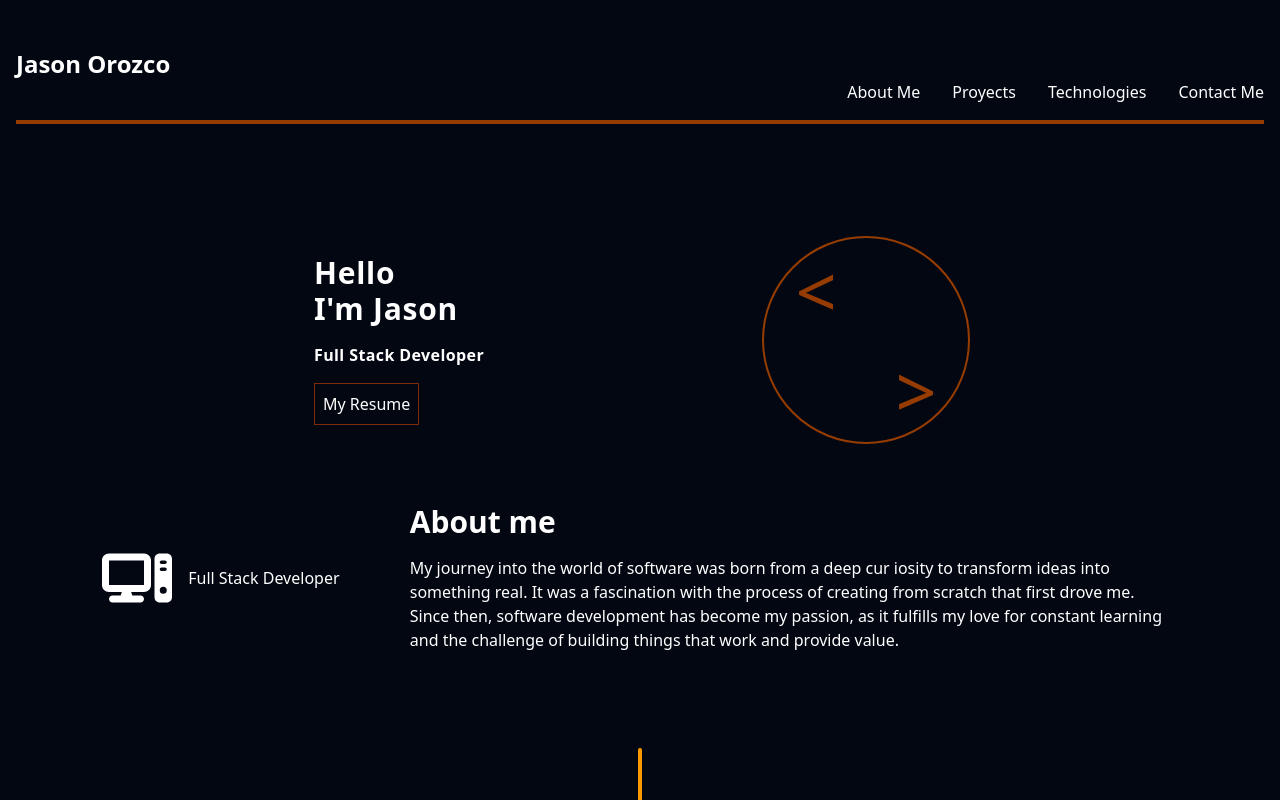
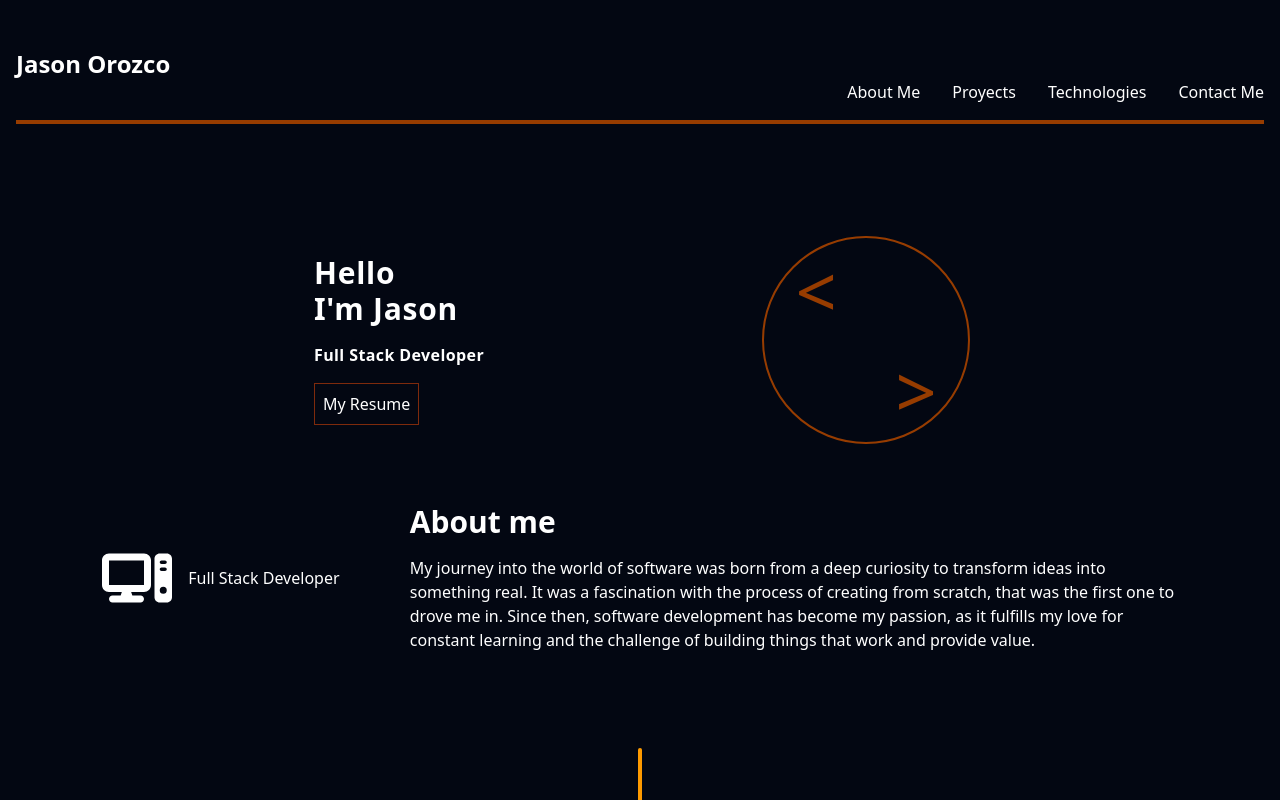
Before and after one commit to JEX2009/Portfolio, a React (Vite) app: page / in a window 1280 px wide. Shown: the top 800 px of the page. Built offline with nearby package versions, Linux system fonts and the light colour scheme.

Commit message:
feat:text modification

```diff
--- a/src/components/About_me.jsx
+++ b/src/components/About_me.jsx
@@ -35,7 +35,7 @@ export function About_me() {
                 </div>
                 <div className='max-w-3xl'>
                     <h3 className='text-3xl font-bold mb-4 text-white'>About me</h3>
-                    <p className='text-3x0 text-white'>My journey into the world of software was born from a deep cur   iosity to transform ideas into something real. It was a fascination with the process of creating from scratch that first drove me. Since then, software development has become my passion, as it fulfills my love for constant learning and the challenge of building things that work and provide value.</p>
+                    <p className='text-3x0 text-white'>My journey into the world of software was born from a deep curiosity to transform ideas into something real. It was a fascination with the process of creating from scratch, that was the first one to drove me in. Since then, software development has become my passion, as it fulfills my love for constant learning and the challenge of building things that work and provide value.</p>
                 </div>
 
             </div>
```
